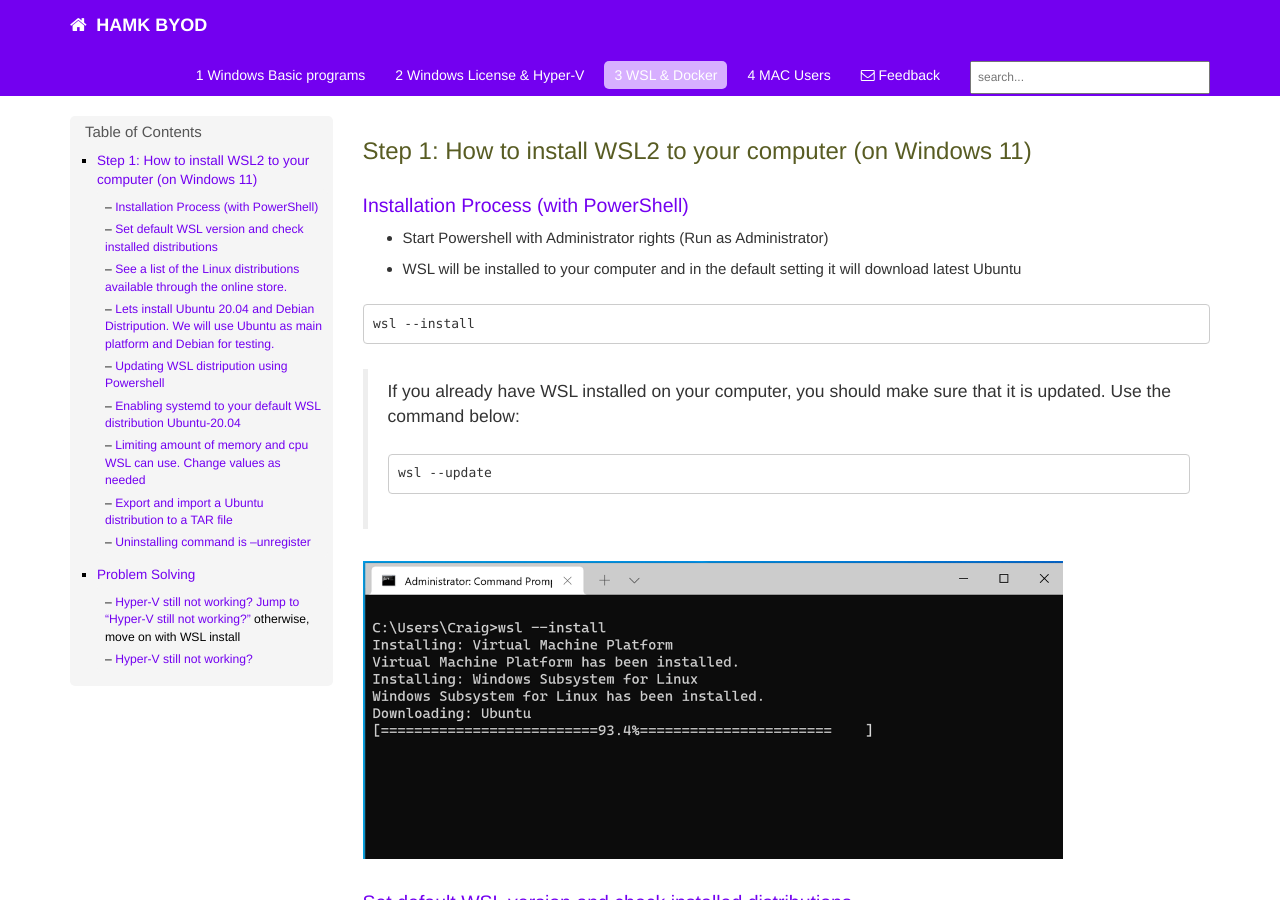
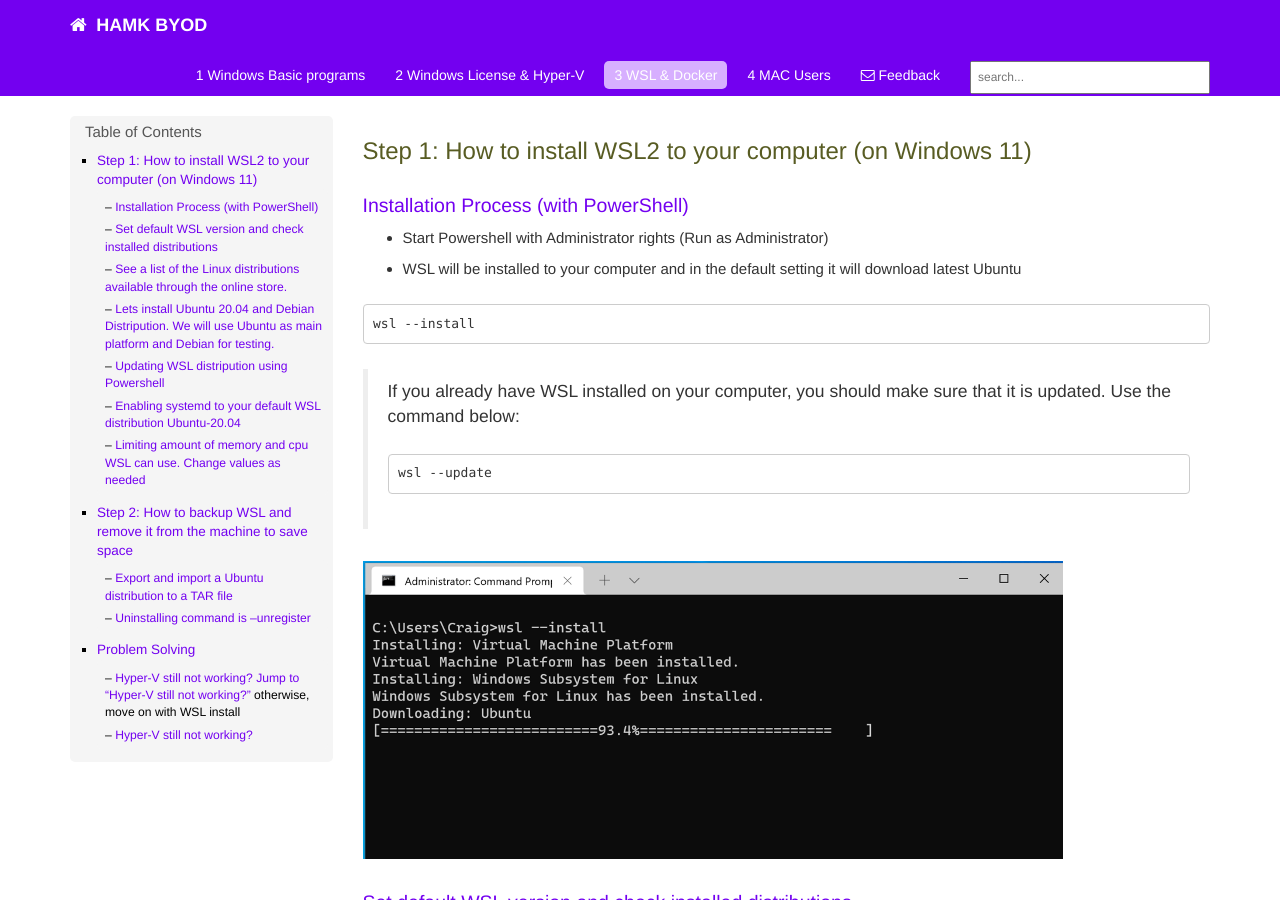
Before and after one commit to tkohonen/tkohonen.github.io, a Jekyll site: the page built from Windows_11_WSL.md, in a window 1280 px wide and 900 px high. Built offline with Jekyll 4.4.1, drawn with Linux system fonts in a browser that asks for light colours; our own code applies the rules of GitHub Pages for plain Markdown files; comment, search, counter and statistics services are not loaded.

````diff
--- a/Windows_11_WSL.md
+++ b/Windows_11_WSL.md
@@ -76,7 +76,7 @@ Add-Content $home\.wslconfig $contentToAdd
 notepad++ $home\.wslconfig
 ```
 
-# Step 2: How to backup WSL and remove it from the machine to save space
+## Step 2: How to backup WSL and remove it from the machine to save space
 
 ### Export and import a Ubuntu distribution to a TAR file
 
````
